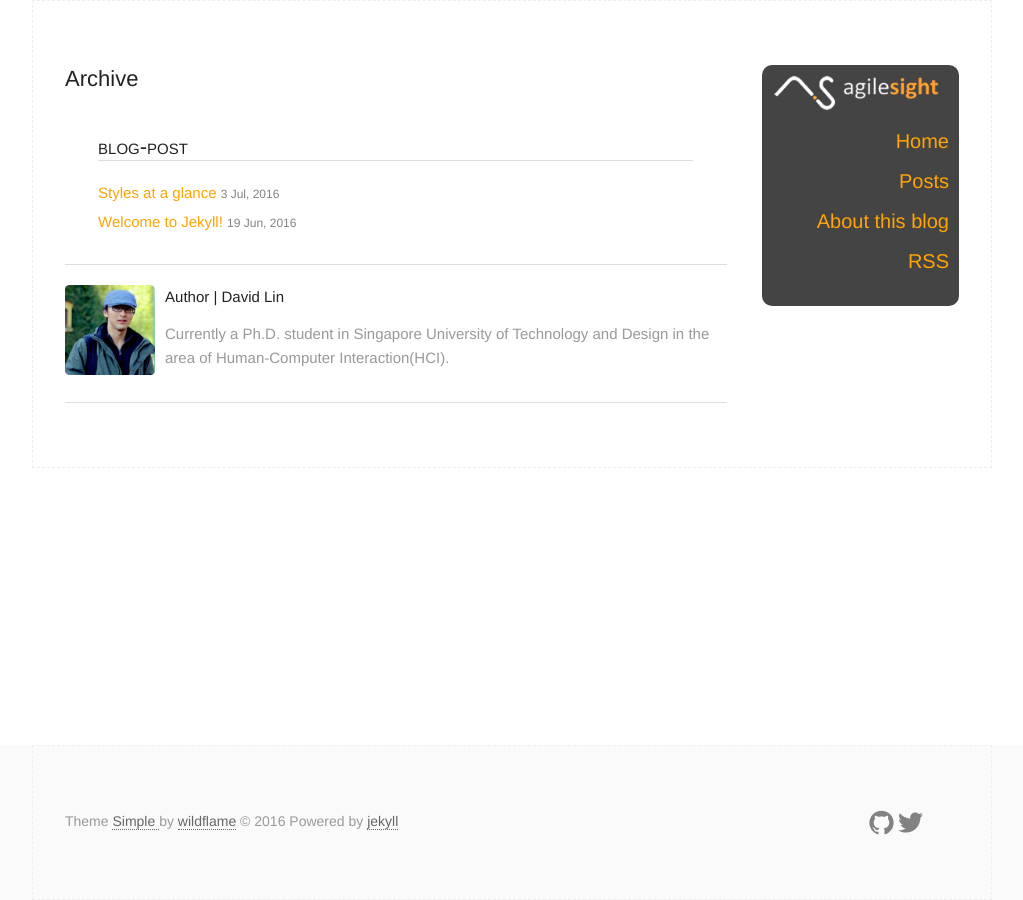
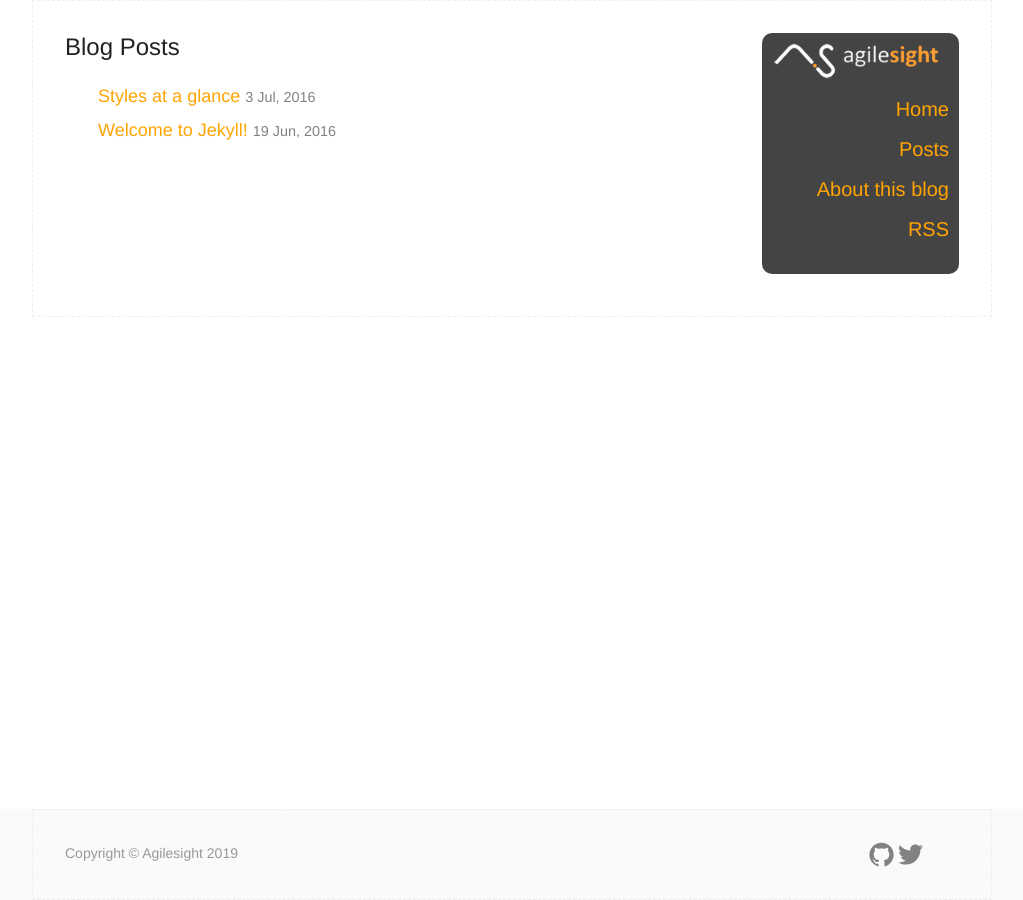
Before and after one commit to AgileSight/kusto-developer-blog, a Jekyll site: the page built from archive.html, in a window 1280 px wide. Shown: the whole page, without its empty margins (128-1151 px from the left). Built offline with Jekyll 4.4.1, drawn with Linux system fonts in a browser that asks for light colours.

Commit message:
Adds Agilesight accounts in footer links  Updates footer text  Adds agilesight link to logo  updates content padding  archive page:       bigger text size       remove category header       removes author section

```diff
--- a/_config.yml
+++ b/_config.yml
@@ -14,8 +14,8 @@
   Query / Ingestion.
 baseurl: "/kusto-developer-blog" # the subpath of your site, e.g. /blog
 url: "https://agilesight.github.io" # the base hostname & protocol for your site
-twitter_username: Taffyer
-github_username:  wild-flame
+twitter_username: agilesight
+github_username:  agilesight
 
 # Build settings
 markdown: kramdown
--- a/_includes/footer.html
+++ b/_includes/footer.html
@@ -2,9 +2,10 @@
   <div class="container">
     <div class="footer left column one-half">
       <section class="small-font">
-        Theme <a href="https://github.com/wild-flame/jekyll-simple"> Simple </a> by <a href="http://wildflame.me">wildflame</a>
+        Copyright © Agilesight 2019
+        <!-- Theme <a href="https://github.com/wild-flame/jekyll-simple"> Simple </a> by <a href="http://wildflame.me">wildflame</a>
         © 2016
-        Powered by <a href="https://github.com/jekyll/jekyll">jekyll</a>
+        Powered by <a href="https://github.com/jekyll/jekyll">jekyll</a> -->
       </section>
     </div>
 
--- a/_includes/header.html
+++ b/_includes/header.html
@@ -1,6 +1,6 @@
 <header class="site-header menu-container">
 
-  <h2 class="logo"><img src="{{site.baseurl}}/assets/img/aigilesight-logo.png" /></h2>
+  <h2 class="logo"><a href="http://www.agilesight.com/" onclick="window.open(this.href, 'agilesight');return false;"> <img src="{{site.baseurl}}/assets/img/agilesight-logo.png"/></a></h2>
 
   <div class="nav">
 
--- a/_sass/_base.scss
+++ b/_sass/_base.scss
@@ -64,7 +64,8 @@
 /* For devices larger than 780px */
 @media (min-width: 781px) {
   .container {
-    width: 90%; }
+    width: 90%;
+    padding: 32px 32px; }
   .column,
   .columns {
     margin-right: 4%; }
--- a/_sass/_layout.scss
+++ b/_sass/_layout.scss
@@ -210,6 +210,7 @@
 
 .post_title {
   margin-bottom:0.5rem;
+  font-size: 120%;
 }
 
 .post_date {
--- a/archive.html
+++ b/archive.html
@@ -5,14 +5,14 @@
 
 <div>
 
-  <h2>Archive</h2>
+  <h1>Blog Posts</h1>
 
   <section class="archive_list">
     {% for category in site.categories %}
 
-    <div class="category-name">
+    <!-- <div class="category-name">
       <h2>{{ category | first }}</h2>
-    </div>
+    </div> -->
     {% for post in category.last %}
 
     <div class="post_title">
@@ -26,7 +26,7 @@
 
   </section>
 
-  <footer class="article-footer" mar>
+  <!-- <footer class="article-footer" mar>
     {% include author.html %}
-  </footer>
+  </footer> -->
 </div>
```
Also changed, not shown: assets/img/agilesight-logo.png (renamed from assets/img/aigilesight-logo.png).
